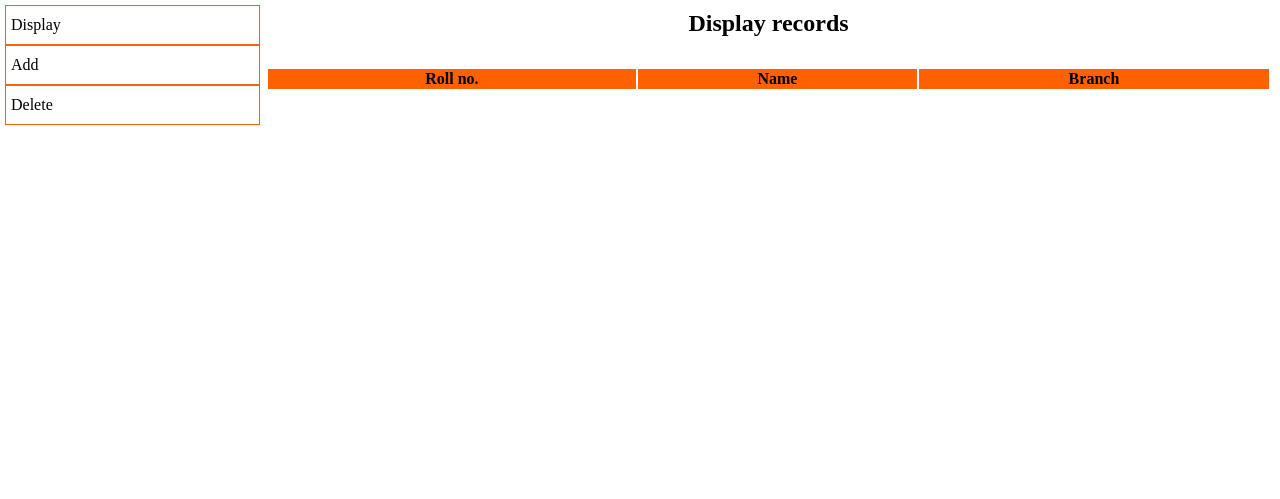
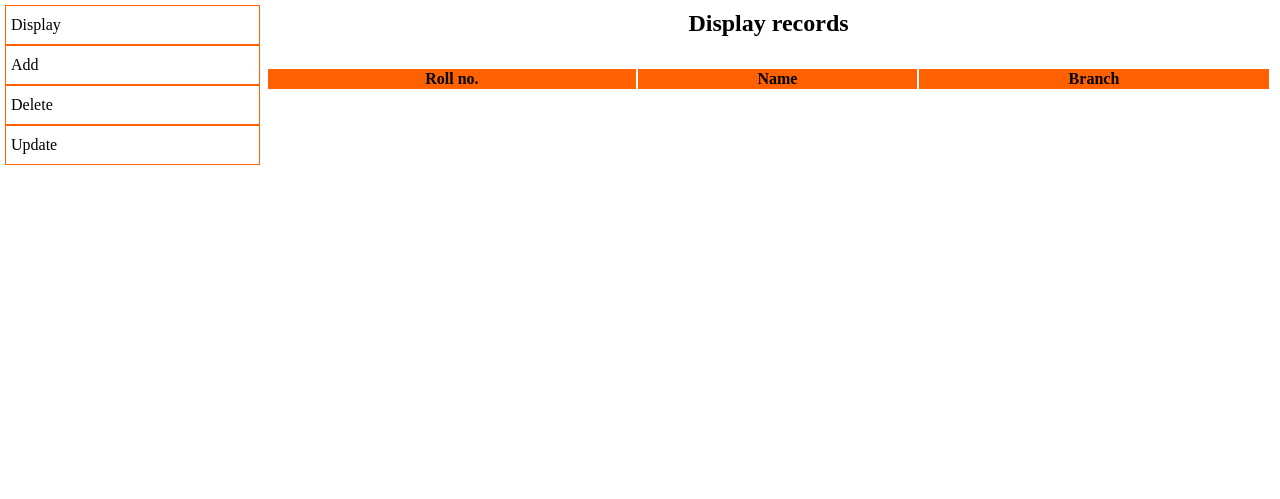
Before and after one commit to ankesh06g/SQL-operations-using-PHP, a PHP site: page / in a window 1280 px wide. Shown: the part 150-649 px from the top of the page. Run offline with PHP 8.4, Linux system fonts and the light colour scheme; data that the repository does not hold is empty.

Commit message:
Update index.php

```diff
--- a/index.php
+++ b/index.php
@@ -13,6 +13,7 @@
             <a href="display.php" target="window"><div class="tab">Display</div></a>
             <a href="add.php" target="window"><div class="tab">Add</div></a>
             <a href="delete.php" target="window"><div class="tab">Delete</div></a>
+            <a href="update.php" target="window"><div class="tab">Update</div></a>
         </div>
         <iframe name="window" src="display.php"></iframe>
         <div class="footer">
```
